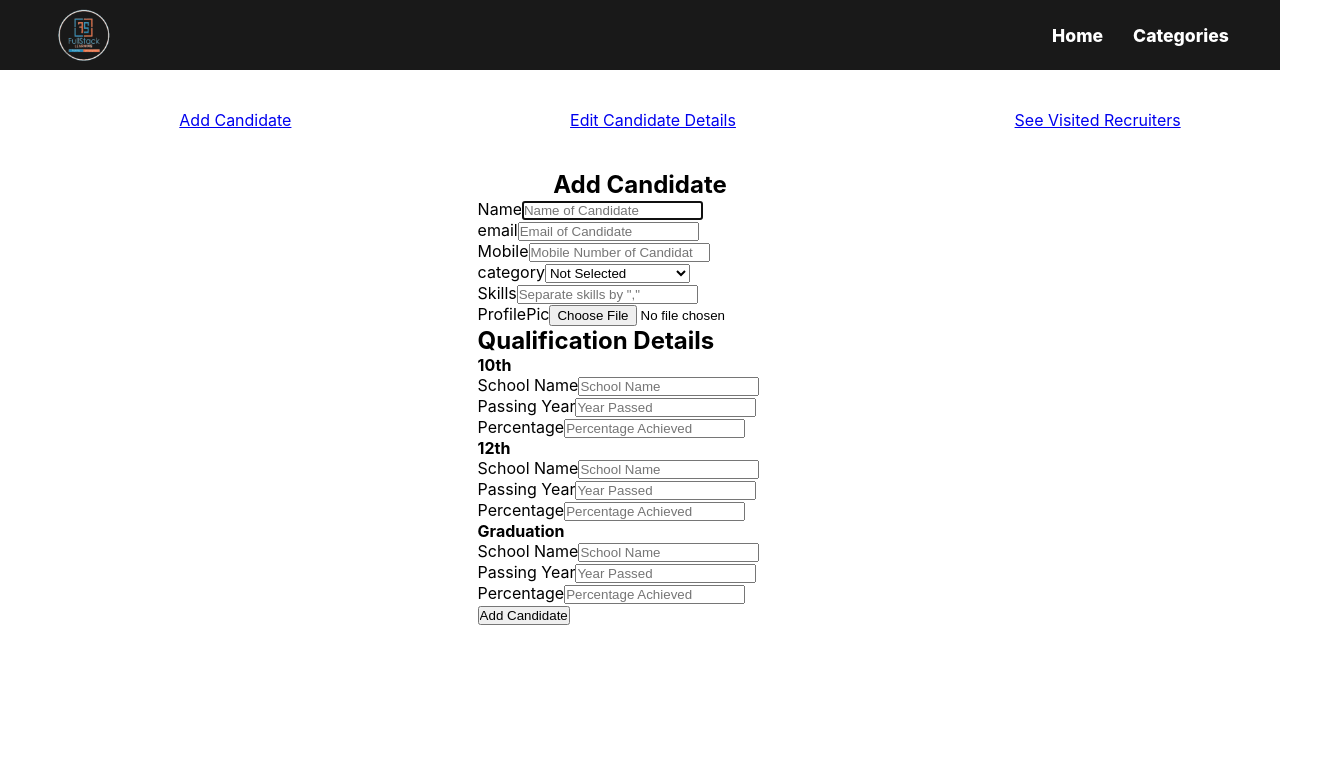
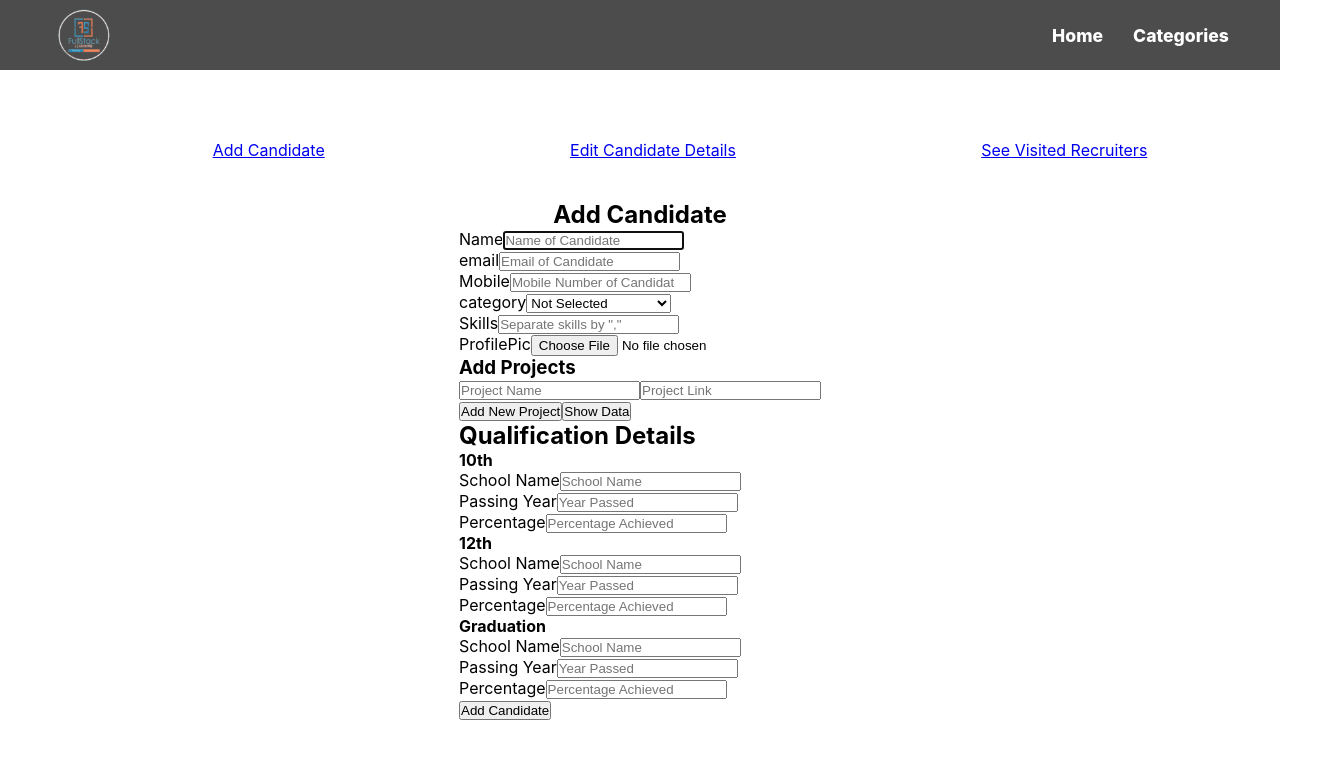
Before and after one commit to ajayshekhawat1803/Simple-Hiring-Frontend, a React (Create React App) app: page /admin/add-candidate in a window 1280 px wide. Shown: the top 758 px of the page, 1320 px wide, since content can reach past the window. Built offline with nearby package versions, Linux system fonts and the light colour scheme.

Commit message:
Admin can now add projects in the Add Candidate Section

```diff
--- a/src/Components/Admin/AddCandidate.js
+++ b/src/Components/Admin/AddCandidate.js
@@ -19,6 +19,18 @@ const AddCandidate = () => {
   const [year, setYear] = useState("")
   const [percentage, setPercentage] = useState("")
 
+
+  // Code for Dynamic Projects
+  const [projects, setProjects] = useState([{ projectName: '', projectLink: '' }]);
+  const addProject = () => {
+    setProjects([...projects, { projectName: '', projectLink: '' }]);
+  };
+  const handleProjectChange = (value, index, field) => {
+    const updatedProjects = [...projects];
+    updatedProjects[index][field] = value;
+    setProjects(updatedProjects);
+  };
+
   const HandleAddCandidate = async () => {
     // console.log({
     //   name: name,
@@ -39,6 +51,7 @@ const AddCandidate = () => {
         skills: skills,
         mobile: mobile,
         profilePic: profilePic,
+        projects: projects,
         qualifications: {
           secondary: { schoolName10, year10, percentage10 },
           seniorSecondary: { schoolName12, year12, percentage12 },
@@ -60,10 +73,7 @@ const AddCandidate = () => {
   return (
     <div className='addCandidate'>
       <h2>Add Candidate</h2>
-      <form onSubmit={(e) => {
-        e.preventDefault()
-        HandleAddCandidate()
-      }}
+      <form onSubmit={(e) => { e.preventDefault(); }}
         encType='multipart/form-data'>
         <div className='input-cont'>
           <label>Name</label>
@@ -80,9 +90,7 @@ const AddCandidate = () => {
             value={mobile} onChange={(e) => setMobile(e.target.value)} />
         </div>
         <div className='input-cont'>
-          <label>category</label>
-          {/* <input type='text' placeholder='Category of Candidate' value={category} onChange={(e) => setCategory(e.target.value)} /> */}
-          <select value={category} onChange={(e) => setCategory(e.target.value)}>
+          <label>category</label><select value={category} onChange={(e) => setCategory(e.target.value)}>
             <option value="">Not Selected</option>
             <option value="Frontend Developer">Frontend Developer</option>
             <option value="Backend Developer">Backend Developer</option>
@@ -100,6 +108,31 @@ const AddCandidate = () => {
           <label>ProfilePic</label>
           <input type='file' onChange={(e) => setProfilePic(e.target.files[0])} />
         </div>
+
+        <div>
+          <h3>Add Projects</h3>
+          {projects.map((project, index) => {
+            return (
+              <div key={index}>
+                <input
+                  type="text"
+                  placeholder="Project Name"
+                  value={project.projectName}
+                  onChange={(e) => handleProjectChange(e.target.value, index, 'projectName')}
+                />
+                <input
+                  type="text"
+                  placeholder="Project Link"
+                  value={project.projectLink}
+                  onChange={(e) => handleProjectChange(e.target.value, index, 'projectLink')}
+                />
+              </div>
+            )
+          })}
+          <button onClick={addProject}>Add New Project</button>
+          <button onClick={() => console.log(projects)}>Show Data</button>
+        </div>
+
         <h2>Qualification Details</h2>
         <h4>10th</h4>
         <div className='input-cont'>
@@ -140,7 +173,7 @@ const AddCandidate = () => {
           <label>Percentage</label>
           <input type='number' placeholder='Percentage Achieved' value={percentage} onChange={(e) => setPercentage(e.target.value)} />
         </div>
-        <input type='submit' value="Add Candidate" />
+        <input type='submit' value="Add Candidate" onClick={HandleAddCandidate} />
       </form>
     </div>
   )
--- a/src/Components/Admin/Admin.css
+++ b/src/Components/Admin/Admin.css
@@ -1,5 +1,6 @@
 .admin{
     width: 100%;
+    padding: 100px 50px;
 }
 .admin .top{
     display: flex;
--- a/src/Components/Candidate Data/CandidateData.css
+++ b/src/Components/Candidate Data/CandidateData.css
@@ -1,6 +1,6 @@
 .candidatePage {
     width: 100%;
-    height: 800px;
+    /* height: 800px; */
     background-color: red;
     padding: 50px;
 }
@@ -8,7 +8,7 @@
 .candidatePage .container {
     width: 90%;
     max-width: 850px;
-    height: 500px;
+    /* height: 500px; */
     background-color: #fff;
     margin: auto;
     border-radius: 12px;
@@ -84,3 +84,17 @@
     text-shadow: 0px 0px 10px green;
     color: #333;
 }
+
+.candidatePage .data .btm .qual-cont{
+    display: flex;
+    align-items: center;
+    gap: 20px;
+}
+.candidatePage .data .btm>div{
+    margin: 20px;
+}
+.candidatePage .data .btm .qual-cont h3:first-child{
+    min-width: 200px;
+    color: #555;
+    font-size: 1rem;
+}
--- a/src/Components/Candidate Data/CandidateData.js
+++ b/src/Components/Candidate Data/CandidateData.js
@@ -48,7 +48,66 @@ const CandidateData = () => {
                         </div>
                     </div>
                     <div className='btm'>
-                        <h2>Qualifications</h2>
+                        <div className='projects'>
+                            <h2>Projects</h2>
+                            {
+                                CandidateData.projects ?
+                                    CandidateData.projects.map((project) => {
+                                        return (
+                                            <a href={project.projectLink}>{project.projectName}</a>
+                                        )
+                                    })
+                                    : ""
+                            }
+                        </div>
+                        <div className='Qualifications'>
+                            <h1>Qualifications</h1>
+                            <div>
+                                <h2>10th</h2>
+                                <div className='qual-cont'>
+                                    <h3>School Name</h3>
+                                    <h3>{CandidateData.qualifications ? CandidateData.qualifications.secondary.schoolName10 : ""}</h3>
+                                </div>
+                                <div className='qual-cont'>
+                                    <h3>Passing Year</h3>
+                                    <h3>{CandidateData.qualifications ? CandidateData.qualifications.secondary.year10 : ""}</h3>
+                                </div>
+                                <div className='qual-cont'>
+                                    <h3>Percentage Achieved</h3>
+                                    <h3>{CandidateData.qualifications ? CandidateData.qualifications.secondary.percentage10 : ""}%</h3>
+                                </div>
+                            </div>
+                            <div>
+                                <h2>12th</h2>
+                                <div className='qual-cont'>
+                                    <h3>School Name</h3>
+                                    <h3>{CandidateData.qualifications ? CandidateData.qualifications.seniorSecondary.schoolName12 : ""}</h3>
+                                </div>
+                                <div className='qual-cont'>
+                                    <h3>Passing Year</h3>
+                                    <h3>{CandidateData.qualifications ? CandidateData.qualifications.seniorSecondary.year12 : ""}</h3>
+                                </div>
+                                <div className='qual-cont'>
+                                    <h3>Percentage Achieved</h3>
+                                    <h3>{CandidateData.qualifications ? CandidateData.qualifications.seniorSecondary.percentage12 : ""}%</h3>
+                                </div>
+                            </div>
+                            <div>
+                                <h2>Graduation</h2>
+                                <div className='qual-cont'>
+                                    <h3>College Name</h3>
+                                    <h3>{CandidateData.qualifications ? CandidateData.qualifications.graduation.collegeName : ""}</h3>
+                                </div>
+                                <div className='qual-cont'>
+                                    <h3>Passing Year</h3>
+                                    <h3>{CandidateData.qualifications ? CandidateData.qualifications.graduation.year : ""}</h3>
+                                </div>
+                                <div className='qual-cont'>
+                                    <h3>Percentage Achieved</h3>
+                                    <h3>{CandidateData.qualifications ? CandidateData.qualifications.graduation.percentage : ""}%</h3>
+                                </div>
+                            </div>
+                        </div>
                     </div>
                 </div>
             </div>
--- a/src/Components/Header/Header.css
+++ b/src/Components/Header/Header.css
@@ -1,12 +1,14 @@
 header {
     width: 100%;
     height: 70px;
-    background-color: rgba(0, 0, 0, 0.9);
+    background-color: rgba(0, 0, 0, 0.7);
     display: flex;
     color: #fff;
     align-items: center;
     padding: 0px 4vw;
     justify-content: space-between;
+    position: fixed;
+    z-index: 999;
 }
 
 header .logo-cont {
```
